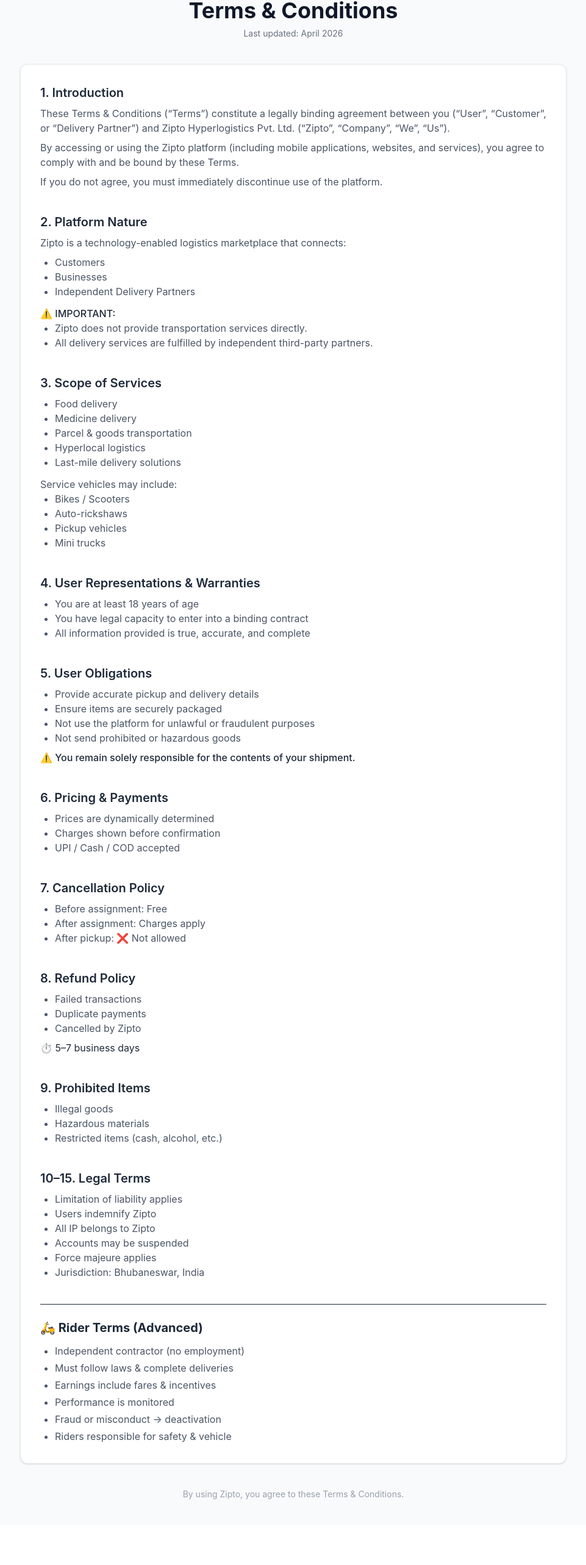
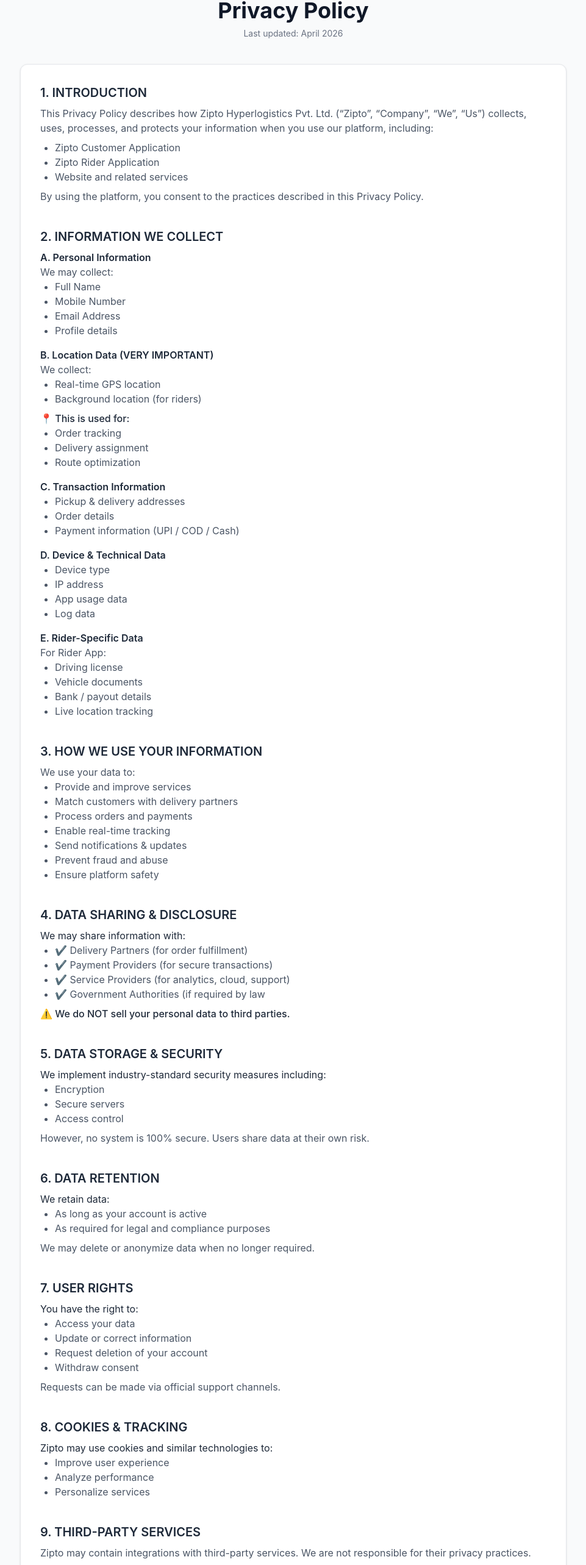
Before and after one commit to ridezipto-app/Zipto-Website, a React (Vite) app in the folder Frontend/: page /terms-of-service in a window 1280 px wide. Shown: the part 179-2745 px from the top of the page at 61% size, without its empty margins (159-1120 px from the left). Before the commit the page ends 2679 px from the top, so only its background shows below. Built offline with nearby package versions, Linux system fonts and the light colour scheme.

Commit message:
Update TermsConditions.jsx

```diff
--- a/Frontend/src/pages/TermsConditions.jsx
+++ b/Frontend/src/pages/TermsConditions.jsx
@@ -2,7 +2,7 @@
 import ziptoLogo from "../assets/zipto.jpeg";
 import { useNavigate } from "react-router-dom";
 
-export default function TermsConditions() {
+export default function PrivacyPolicy() {
   const navigate = useNavigate();
 
   useEffect(() => {
@@ -27,7 +27,7 @@
         <div className="max-w-4xl mx-auto text-center mb-10">
           <img src={ziptoLogo} className="h-16 mx-auto mb-4 rounded" />
           <h1 className="text-4xl font-bold text-gray-900">
-            Terms & Conditions
+            Privacy Policy
           </h1>
           <p className="text-gray-500 mt-2 text-sm">
             Last updated: April 2026
@@ -39,148 +39,227 @@
 
           {/* 1 */}
           <section>
-            <h2 className="text-xl font-semibold mb-2">1. Introduction</h2>
+            <h2 className="text-xl font-semibold mb-2">1. INTRODUCTION</h2>
             <p className="text-gray-600">
-              These Terms & Conditions (“Terms”) constitute a legally binding agreement between you (“User”, “Customer”, or “Delivery Partner”) and Zipto Hyperlogistics Pvt. Ltd. (“Zipto”, “Company”, “We”, “Us”).
+              This Privacy Policy describes how Zipto Hyperlogistics Pvt. Ltd. (“Zipto”, “Company”, “We”, “Us”) collects, uses, processes, and protects your information when you use our platform, including:
             </p>
-            <p className="text-gray-600 mt-2">
-              By accessing or using the Zipto platform (including mobile applications, websites, and services), you agree to comply with and be bound by these Terms.
-            </p>
-            <p className="text-gray-600 mt-2">
-              If you do not agree, you must immediately discontinue use of the platform.
+
+            <ul className="list-disc pl-6 mt-2 text-gray-600">
+              <li>Zipto Customer Application</li>
+              <li>Zipto Rider Application</li>
+              <li>Website and related services</li>
+            </ul>
+
+            <p className="mt-2 text-gray-600">
+              By using the platform, you consent to the practices described in this Privacy Policy.
             </p>
           </section>
 
           {/* 2 */}
           <section>
-            <h2 className="text-xl font-semibold mb-2">2. Platform Nature</h2>
-            <p className="text-gray-600">Zipto is a technology-enabled logistics marketplace that connects:</p>
+            <h2 className="text-xl font-semibold mb-2">2. INFORMATION WE COLLECT</h2>
 
-            <ul className="list-disc pl-6 mt-2 text-gray-600">
-              <li>Customers</li>
-              <li>Businesses</li>
-              <li>Independent Delivery Partners</li>
+            <p className="font-semibold mt-2">A. Personal Information</p>
+            <p className="text-gray-600">We may collect:</p>
+            <ul className="list-disc pl-6 text-gray-600">
+              <li>Full Name</li>
+              <li>Mobile Number</li>
+              <li>Email Address</li>
+              <li>Profile details</li>
             </ul>
 
-            <p className="mt-3 font-medium">⚠️ IMPORTANT:</p>
+            <p className="font-semibold mt-4">B. Location Data (VERY IMPORTANT)</p>
+            <p className="text-gray-600">We collect:</p>
             <ul className="list-disc pl-6 text-gray-600">
-              <li>Zipto does not provide transportation services directly.</li>
-              <li>All delivery services are fulfilled by independent third-party partners.</li>
+              <li>Real-time GPS location</li>
+              <li>Background location (for riders)</li>
+            </ul>
+
+            <p className="mt-2 font-medium">📍 This is used for:</p>
+            <ul className="list-disc pl-6 text-gray-600">
+              <li>Order tracking</li>
+              <li>Delivery assignment</li>
+              <li>Route optimization</li>
+            </ul>
+
+            <p className="font-semibold mt-4">C. Transaction Information</p>
+            <ul className="list-disc pl-6 text-gray-600">
+              <li>Pickup & delivery addresses</li>
+              <li>Order details</li>
+              <li>Payment information (UPI / COD / Cash)</li>
+            </ul>
+
+            <p className="font-semibold mt-4">D. Device & Technical Data</p>
+            <ul className="list-disc pl-6 text-gray-600">
+              <li>Device type</li>
+              <li>IP address</li>
+              <li>App usage data</li>
+              <li>Log data</li>
+            </ul>
+
+            <p className="font-semibold mt-4">E. Rider-Specific Data</p>
+            <p className="text-gray-600">For Rider App:</p>
+            <ul className="list-disc pl-6 text-gray-600">
+              <li>Driving license</li>
+              <li>Vehicle documents</li>
+              <li>Bank / payout details</li>
+              <li>Live location tracking</li>
             </ul>
           </section>
 
           {/* 3 */}
           <section>
-            <h2 className="text-xl font-semibold mb-2">3. Scope of Services</h2>
-
+            <h2 className="text-xl font-semibold mb-2">3. HOW WE USE YOUR INFORMATION</h2>
+            <p className="text-gray-600">We use your data to:</p>
             <ul className="list-disc pl-6 text-gray-600">
-              <li>Food delivery</li>
-              <li>Medicine delivery</li>
-              <li>Parcel & goods transportation</li>
-              <li>Hyperlocal logistics</li>
-              <li>Last-mile delivery solutions</li>
-            </ul>
-
-            <p className="mt-3 text-gray-600">Service vehicles may include:</p>
-            <ul className="list-disc pl-6 text-gray-600">
-              <li>Bikes / Scooters</li>
-              <li>Auto-rickshaws</li>
-              <li>Pickup vehicles</li>
-              <li>Mini trucks</li>
+              <li>Provide and improve services</li>
+              <li>Match customers with delivery partners</li>
+              <li>Process orders and payments</li>
+              <li>Enable real-time tracking</li>
+              <li>Send notifications & updates</li>
+              <li>Prevent fraud and abuse</li>
+              <li>Ensure platform safety</li>
             </ul>
           </section>
 
           {/* 4 */}
           <section>
-            <h2 className="text-xl font-semibold mb-2">4. User Representations & Warranties</h2>
+            <h2 className="text-xl font-semibold mb-2">4. DATA SHARING & DISCLOSURE</h2>
+            <p>We may share information with:</p>
+
             <ul className="list-disc pl-6 text-gray-600">
-              <li>You are at least 18 years of age</li>
-              <li>You have legal capacity to enter into a binding contract</li>
-              <li>All information provided is true, accurate, and complete</li>
+              <li>✔ Delivery Partners (for order fulfillment)</li>
+              <li>✔ Payment Providers (for secure transactions)</li>
+              <li>✔ Service Providers (for analytics, cloud, support)</li>
+              <li>✔ Government Authorities (if required by law</li>
             </ul>
+
+            <p className="mt-2 font-medium">
+              ⚠️ We do NOT sell your personal data to third parties.
+            </p>
           </section>
 
           {/* 5 */}
           <section>
-            <h2 className="text-xl font-semibold mb-2">5. User Obligations</h2>
+            <h2 className="text-xl font-semibold mb-2">5. DATA STORAGE & SECURITY</h2>
+            <p>We implement industry-standard security measures including:</p>
             <ul className="list-disc pl-6 text-gray-600">
-              <li>Provide accurate pickup and delivery details</li>
-              <li>Ensure items are securely packaged</li>
-              <li>Not use the platform for unlawful or fraudulent purposes</li>
-              <li>Not send prohibited or hazardous goods</li>
+              <li>Encryption</li>
+              <li>Secure servers</li>
+              <li>Access control</li>
             </ul>
-            <p className="mt-2 font-medium">
-              ⚠️ You remain solely responsible for the contents of your shipment.
+            <p className="mt-2 text-gray-600">
+              However, no system is 100% secure. Users share data at their own risk.
             </p>
           </section>
 
           {/* 6 */}
           <section>
-            <h2 className="text-xl font-semibold mb-2">6. Pricing & Payments</h2>
+            <h2 className="text-xl font-semibold mb-2">6. DATA RETENTION</h2>
+            <p>We retain data:</p>
             <ul className="list-disc pl-6 text-gray-600">
-              <li>Prices are dynamically determined</li>
-              <li>Charges shown before confirmation</li>
-              <li>UPI / Cash / COD accepted</li>
+              <li>As long as your account is active</li>
+              <li>As required for legal and compliance purposes</li>
             </ul>
+            <p className="mt-2 text-gray-600">
+              We may delete or anonymize data when no longer required.
+            </p>
           </section>
 
           {/* 7 */}
           <section>
-            <h2 className="text-xl font-semibold mb-2">7. Cancellation Policy</h2>
+            <h2 className="text-xl font-semibold mb-2">7. USER RIGHTS</h2>
+            <p>You have the right to:</p>
             <ul className="list-disc pl-6 text-gray-600">
-              <li>Before assignment: Free</li>
-              <li>After assignment: Charges apply</li>
-              <li>After pickup: ❌ Not allowed</li>
+              <li>Access your data</li>
+              <li>Update or correct information</li>
+              <li>Request deletion of your account</li>
+              <li>Withdraw consent</li>
             </ul>
+            <p className="mt-2 text-gray-600">
+              Requests can be made via official support channels.
+            </p>
           </section>
 
           {/* 8 */}
           <section>
-            <h2 className="text-xl font-semibold mb-2">8. Refund Policy</h2>
+            <h2 className="text-xl font-semibold mb-2">8. COOKIES & TRACKING</h2>
+            <p>Zipto may use cookies and similar technologies to:</p>
             <ul className="list-disc pl-6 text-gray-600">
-              <li>Failed transactions</li>
-              <li>Duplicate payments</li>
-              <li>Cancelled by Zipto</li>
+              <li>Improve user experience</li>
+              <li>Analyze performance</li>
+              <li>Personalize services</li>
             </ul>
-            <p className="mt-2">⏱ 5–7 business days</p>
           </section>
 
           {/* 9 */}
           <section>
-            <h2 className="text-xl font-semibold mb-2">9. Prohibited Items</h2>
-            <ul className="list-disc pl-6 text-gray-600">
-              <li>Illegal goods</li>
-              <li>Hazardous materials</li>
-              <li>Restricted items (cash, alcohol, etc.)</li>
-            </ul>
+            <h2 className="text-xl font-semibold mb-2">9. THIRD-PARTY SERVICES</h2>
+            <p className="text-gray-600">
+              Zipto may contain integrations with third-party services.
+              We are not responsible for their privacy practices.
+            </p>
           </section>
 
-          {/* 10–15 (compact for readability) */}
+          {/* 10 */}
           <section>
-            <h2 className="text-xl font-semibold mb-2">10–15. Legal Terms</h2>
-            <ul className="list-disc pl-6 text-gray-600">
-              <li>Limitation of liability applies</li>
-              <li>Users indemnify Zipto</li>
-              <li>All IP belongs to Zipto</li>
-              <li>Accounts may be suspended</li>
-              <li>Force majeure applies</li>
-              <li>Jurisdiction: Bhubaneswar, India</li>
-            </ul>
+            <h2 className="text-xl font-semibold mb-2">10. CHILDREN’S PRIVACY</h2>
+            <p className="text-gray-600">
+              Zipto services are not intended for individuals under 18 years of age.
+            </p>
+          </section>
+
+          {/* 11 */}
+          <section>
+            <h2 className="text-xl font-semibold mb-2">11. CHANGES TO POLICY</h2>
+            <p className="text-gray-600">
+              Zipto reserves the right to update this Privacy Policy at any time.
+              Users will be notified of significant changes via app or email.
+            </p>
+          </section>
+
+          {/* 12 */}
+          <section>
+            <h2 className="text-xl font-semibold mb-2">12. CONTACT INFORMATION</h2>
+            <p>📧 Email: support@zipto.in</p>
+            <p>📍 Location: Bhubaneswar, Odisha, India</p>
           </section>
 
           {/* RIDER */}
           <section className="border-t pt-6">
             <h2 className="text-xl font-bold mb-3">
-              🛵 Rider Terms (Advanced)
+              🛵 RIDER PRIVACY ADDENDUM (IMPORTANT)
             </h2>
 
-            <ul className="list-disc pl-6 text-gray-600 space-y-1">
-              <li>Independent contractor (no employment)</li>
-              <li>Must follow laws & complete deliveries</li>
-              <li>Earnings include fares & incentives</li>
-              <li>Performance is monitored</li>
-              <li>Fraud or misconduct → deactivation</li>
-              <li>Riders responsible for safety & vehicle</li>
+            <h3 className="font-semibold">1. BACKGROUND LOCATION TRACKING</h3>
+            <ul className="list-disc pl-6 text-gray-600">
+              <li>Order allocation</li>
+              <li>Live tracking</li>
+              <li>Fraud prevention</li>
+              <li>Safety monitoring</li>
+            </ul>
+            <p className="mt-2 font-medium">
+              ⚠️ This is mandatory for platform functionality.
+            </p>
+
+            <h3 className="font-semibold mt-4">2. SENSITIVE DOCUMENT HANDLING</h3>
+            <ul className="list-disc pl-6 text-gray-600">
+              <li>Driving License</li>
+              <li>Vehicle Registration</li>
+              <li>Identity Proof</li>
+            </ul>
+
+            <h3 className="font-semibold mt-4">3. PAYOUT & FINANCIAL DATA</h3>
+            <p className="text-gray-600">
+              We collect bank/payment details to process rider earnings and manage payouts.
+              We do not store sensitive banking credentials like OTP or PIN.
+            </p>
+
+            <h3 className="font-semibold mt-4">4. PERFORMANCE & ANALYTICS</h3>
+            <ul className="list-disc pl-6 text-gray-600">
+              <li>Acceptance rate</li>
+              <li>Cancellation rate</li>
+              <li>Delivery performance</li>
             </ul>
           </section>
 
@@ -188,7 +267,7 @@
 
         {/* Footer */}
         <p className="text-center text-gray-400 mt-10 text-sm">
-          By using Zipto, you agree to these Terms & Conditions.
+          By using Zipto, you agree to this Privacy Policy.
         </p>
 
       </div>
```
